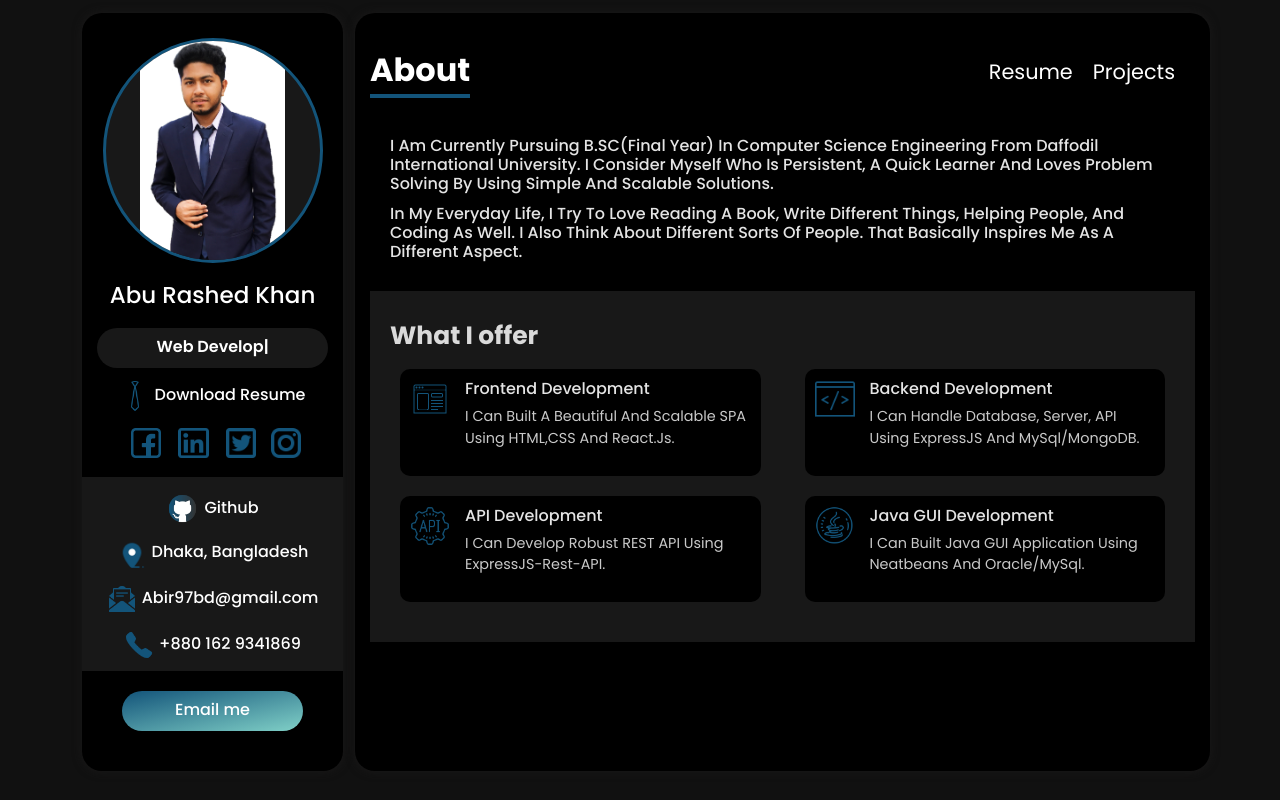
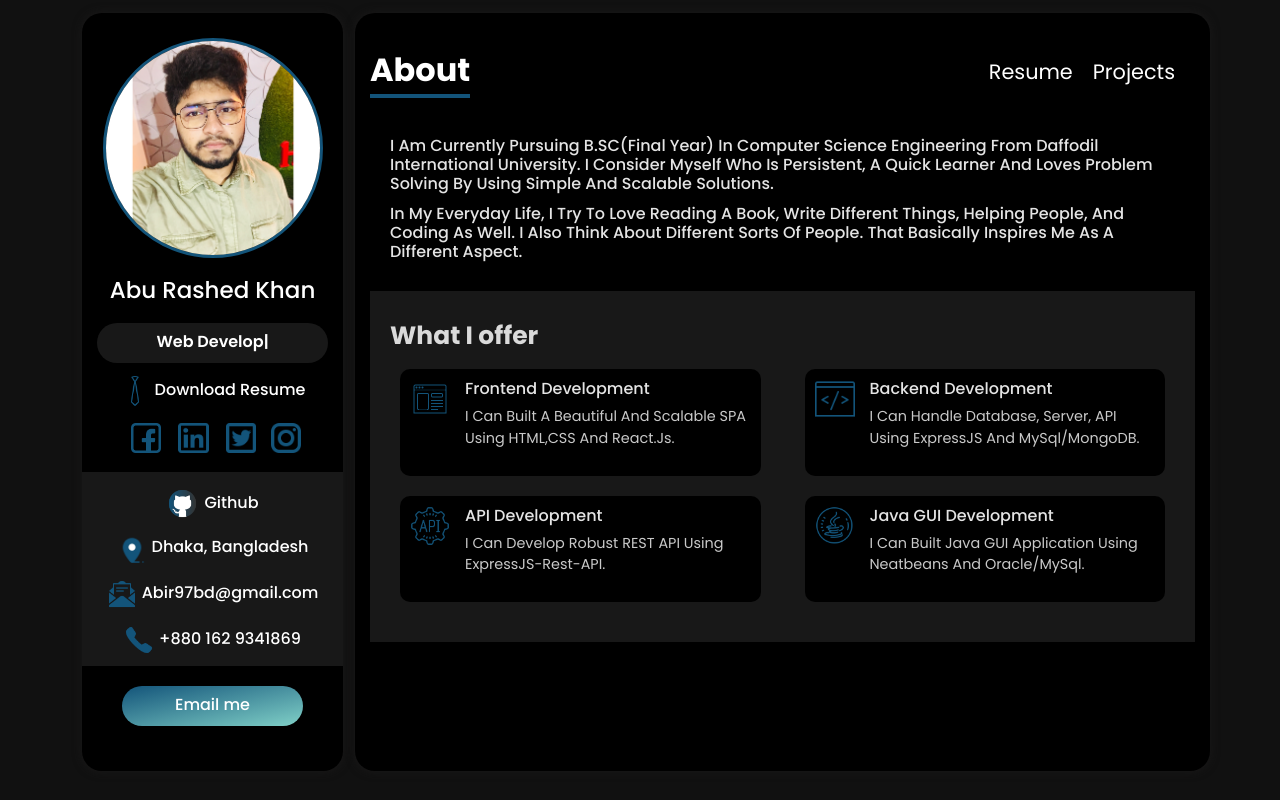
Before and after one commit to rashed-abir/abu-rashed-khan, a React (Create React App) app: page / in a window 1280 px wide. Built offline with nearby package versions, Linux system fonts and the light colour scheme.

Commit message:
profile update

```diff
--- a/src/App.css
+++ b/src/App.css
@@ -57,7 +57,7 @@ a:hover{
 }
 
 .sidebar_image{
-  height: 225px;
+  height: 220px;
   width: 220px;
   object-fit: contain;
   border: 3px solid #13547a;
--- a/src/components/Sidebar.js
+++ b/src/components/Sidebar.js
@@ -1,5 +1,5 @@
 import React from "react";
-import rashed from "../assets/images/rashed-abir.jpg";
+import rashed from "../assets/images/rashed abir.JPEG";
 import facebook from "../assets/icons/facebook.png";
 import linkedin from "../assets/icons/linkedin.png";
 import twitter from "../assets/icons/twitter.png";
```
Also changed, not shown: src/assets/images/rashed abir.JPEG (added), 1 other file (tests, documents, lock files or other folders).
